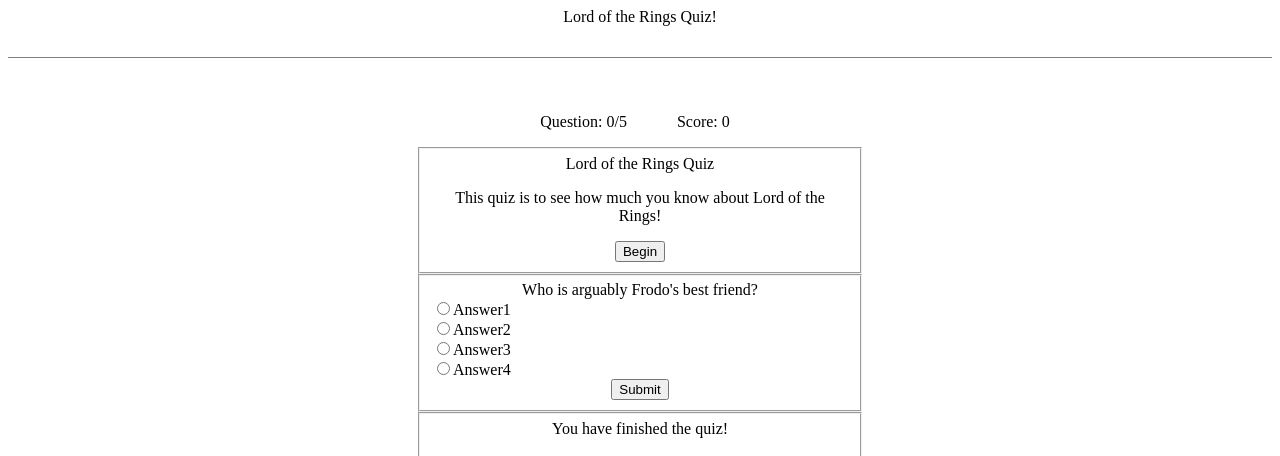
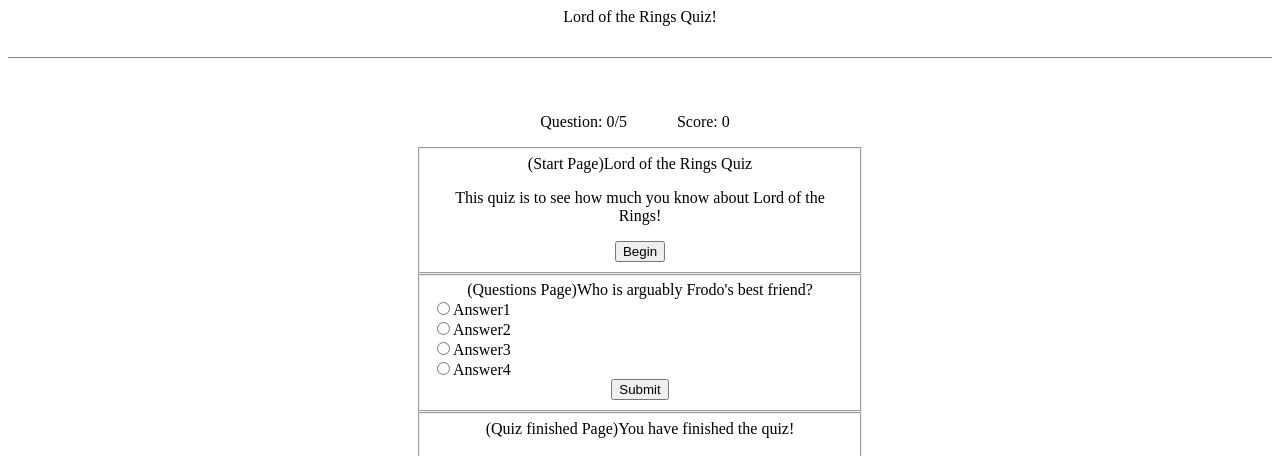
Before and after one commit to justypugh/quiz-app, a plain HTML site: page index.html in a window 1280 px wide. Shown: the top 456 px of the page. Drawn offline with nearby package versions, Linux system fonts and the light colour scheme.

Commit message:
updated index.html

```diff
--- a/index.html
+++ b/index.html
@@ -21,7 +21,7 @@
         <!-- Start View of Quiz -->
         <fieldset class="start">
             <div class="quiz-start">
-                <legend>Lord of the Rings Quiz</legend>
+                <legend>(Start Page)Lord of the Rings Quiz</legend>
                 <p>This quiz is to see how much you know about Lord of the Rings!</p>
             </div>
             <div class="controls">
@@ -32,7 +32,7 @@
        <form action="">
         <fieldset class="questions">
             <div class="question">
-                <legend>Who is arguably Frodo's best friend?</legend>
+                <legend>(Questions Page)Who is arguably Frodo's best friend?</legend>
             </div>
             <div class="responses">
                 <label for="answers">
@@ -56,7 +56,7 @@
         <!-- view tht will show at the end of the quiz -->
         <fieldset class="endOfQuiz">
             <div class="quizEnd">
-                <legend>You have finished the quiz!</legend>
+                <legend>(Quiz finished Page)You have finished the quiz!</legend>
                 <h1>Your Score: </h1>
             </div>
             <div class="controls">
```
